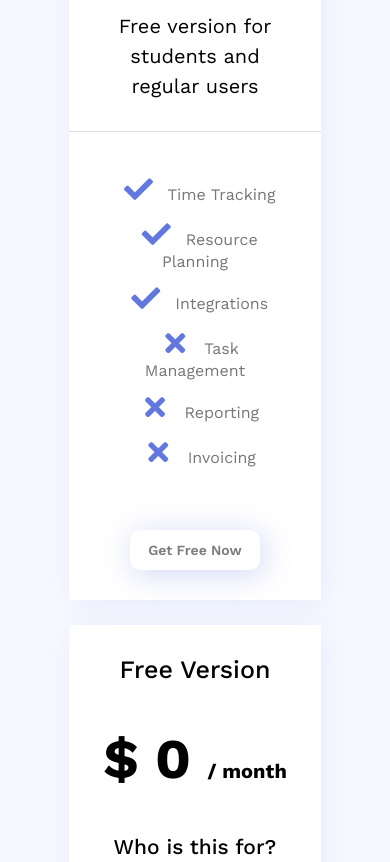
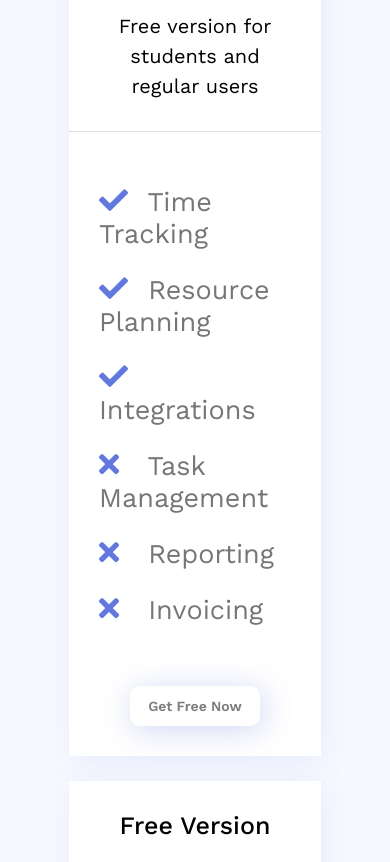
Before and after one commit to sadia-ema/assignment25-responsive, a plain HTML site: page index.html in a window 390 px wide. Shown: the part 3920-4782 px from the top of the page. Drawn offline with nearby package versions, Linux system fonts and the light colour scheme.

Commit message:
Add files via upload

```diff
--- a/responsive/responsive.css
+++ b/responsive/responsive.css
@@ -72,6 +72,10 @@
     }
     .contact-row {
         padding: 0 44px;
+    }
+    .p-content {
+
+        text-align: left;
     }
 }
 @media all and (max-width:1200px) {
@@ -313,6 +317,14 @@
 
         text-align: left;
     }
+    .p-content ul li {
+
+        font-size: 13px !important;
+    }
+    .p-content ul li span {
+
+        width: 40px !important;
+    }
 }
 
 @media all and (max-width:803px) {
@@ -342,6 +354,12 @@
     .video-content-right {
         width: 100%;
     }
+    .p-content ul li {
+        font-size: 27px !important;
+        margin: 22px 0;
+
+    }
+
 
 }
 
```
